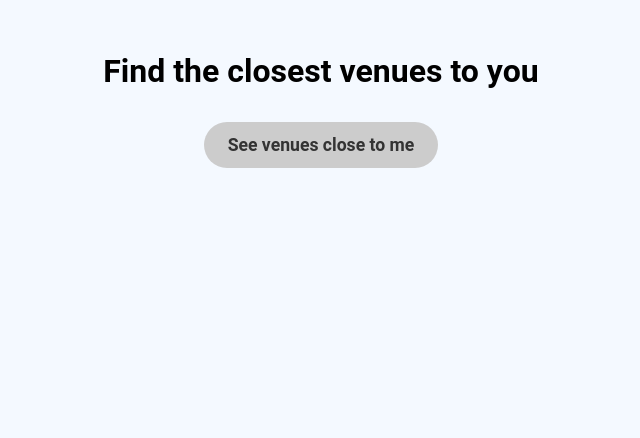
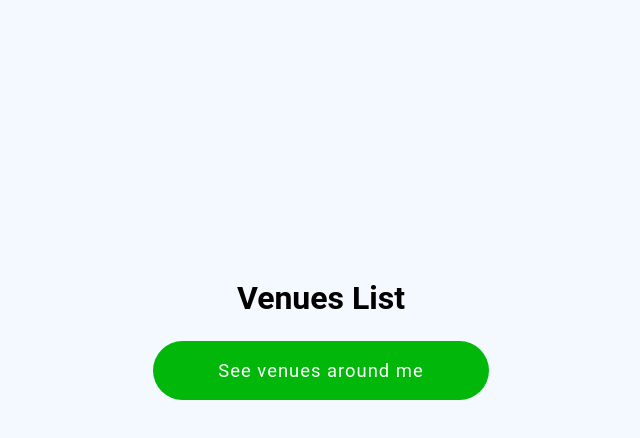
Before and after one commit to pablosca/venues-list, a Vue app: page / in a window 1280 px wide. Shown: the top 438 px of the page, without its empty margins (319-959 px from the left). Built offline with nearby package versions, Linux system fonts and the light colour scheme; a small style sheet from the web is missing.

Commit message:
Change UI Add transitions

```diff
--- a/src/App.vue
+++ b/src/App.vue
@@ -1,12 +1,14 @@
 <template>
-  <div id="app">
+  <div id="app" :class="['app', { 'has-results': hasResults }]">
+    <header class="header">
+      <h1 class="title">Venues List</h1>
 
-    <header class="header">
-      <h1 class="title">Find the closest venues to you</h1>
-
-      <button class="btn" @click="onSeeVenues">
-        See venues close to me
-      </button>
+      <button
+        :class="['btn', { loading }]"
+        :disabled="isBtnDisabled"
+        v-text="buttonText"
+        @click="onSeeVenues"
+      />
     </header>
 
     <venues-list :list="list" />
@@ -25,7 +27,22 @@ export default {
   data() {
     return {
       list: [],
+      loading: false,
     };
+  },
+
+  computed: {
+    buttonText() {
+      return !this.loading ? 'See venues around me' : 'Loading...';
+    },
+
+    hasResults() {
+      return this.list.length;
+    },
+
+    isBtnDisabled() {
+      return this.hasResults || this.loading;
+    },
   },
 
   methods: {
@@ -36,14 +53,20 @@ export default {
     },
 
     async onSeeVenues() {
+      this.loading = true;
+
       try {
         const { coords } = await this.getPosition();
         const { data } = await getVenues(coords);
 
         this.list = data.response.groups[0].items;
+
+        this.loading = false;
       }
       catch(error) {
         console.log(error);
+
+        this.loading = false;
       }
     },
   },
--- a/src/components/VenuesList.vue
+++ b/src/components/VenuesList.vue
@@ -1,5 +1,5 @@
 <template>
-  <section class="venues-list" v-if="hasVenues">
+  <section class="venues-list">
     <venue-item
       v-for="(item, index) in list"
       :key="index"
@@ -17,11 +17,5 @@ export default {
   },
 
   components: { VenueItem },
-
-  computed: {
-    hasVenues() {
-      return this.list.length;
-    },
-  },
 };
 </script>
--- a/src/main.scss
+++ b/src/main.scss
@@ -1,3 +1,29 @@
+$btn-bg: #00b70a;
+
+// animations
+@keyframes loading {
+    0% {
+        background: darken($btn-bg, 8%);
+    }
+    50% {
+        background: lighten($btn-bg, 3%);
+    }
+
+    100% {
+        background: darken($btn-bg, 8%);
+    }
+}
+
+// vue fade transition
+.fade-enter-active, .fade-leave-active {
+    transition: opacity .5s;
+}
+
+.fade-enter, .fade-leave-to {
+    opacity: 0;
+}
+
+// general
 html {
     font-family: 'Roboto', sans-serif;
     font-size: 16px;
@@ -5,33 +31,79 @@ html {
 
 body {
     background: #f4f9ff;
-    padding: 2rem;
+}
+
+.app {
+    height: 100vmin;
 }
 
 .header {
-    margin-bottom: 3rem;
     text-align: center;
+    transform: translateY(35vh);
+    transition: .5s;
+
+    .has-results & {
+        transform: translateY(8vh);
+    }
 }
 
 .title {
-    margin-bottom: 2rem;
+    margin: 0 0 1.5rem;
 }
 
 .btn {
-    background: #ccc;
+    background: $btn-bg;
     border: none;
     border-radius: 2rem;
-    color: #333;
+    color: #fff;
     cursor: pointer;
-    font-size: 1.1rem;
-    font-weight: bold;
-    padding: .8rem 1.5rem;
+    font-size: 1.15rem;
+    font-weight: 400;
+    letter-spacing: 1px;
+    min-width: 21rem;
+    padding: 1.2rem 3.8rem;
+    transition: .3s;
+
+    &:hover {
+        background: darken($btn-bg, 3%);;
+    }
+
+    &:focus {
+        outline: none;
+    }
+
+    &[disabled] {
+        pointer-events: none;
+    }
+
+    &.loading {
+        animation: loading 2s infinite linear;
+    }
+
+    .has-results & {
+        height: 0;
+        opacity: 0;
+        transform: translateY(-2.5rem)
+    }
 }
 
 .venues-list {
     display: grid;
-    grid-template-columns: repeat(3, 1fr);
+    grid-template-columns: 1fr;
     grid-gap: 1.5rem;
+    opacity: 0;
+    padding: 0 1.5rem;
+    transform: translateY(35vh);
+    transition: .5s;
+
+    @media (min-width: 768px) {
+        grid-template-columns: repeat(3, 1fr);
+    }
+
+    .has-results & {
+        transform: translateY(5vh);
+        opacity: 1;
+    }
 }
 
 .venue-card {
```
